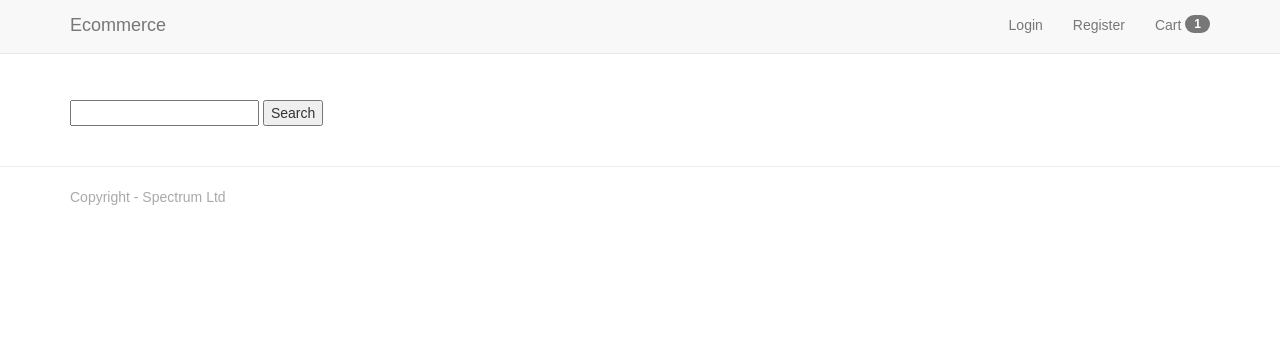
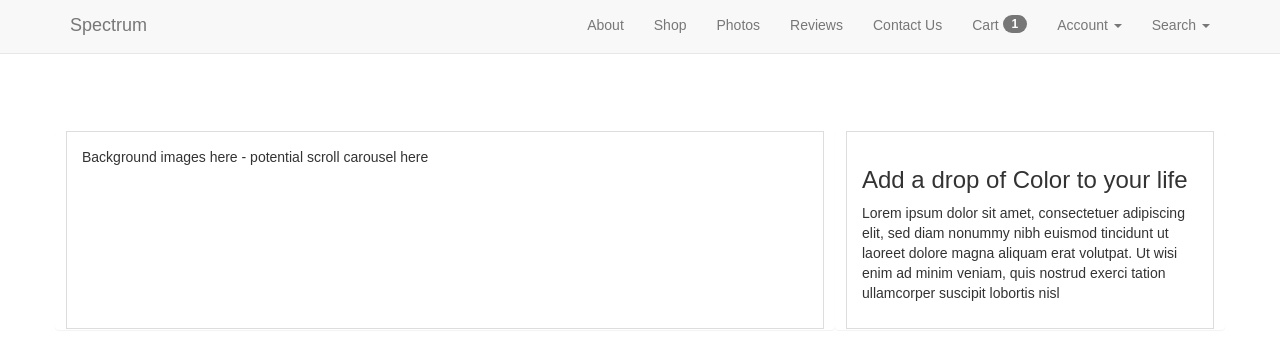
Before and after one commit to Andreaytm/spectrum, a Django app: template home/templates/index.html in a window 1280 px wide. Shown: the top 357 px of the page. Before the commit the page ends 205 px from the top, so only its background shows below. Run offline with Django 3.2, Linux system fonts and the light colour scheme; the template is opened without the code that fills it: most values are stand-ins (such as "Sample title", 1, 10 or a date in 2020); some libraries are stand-ins or nearby versions.

Commit message:
Add placeholder content for home and base of webpage

```diff
--- a/home/templates/index.html
+++ b/home/templates/index.html
@@ -1,4 +1,60 @@
 {% extends 'base.html' %}
+{% block content %}
+<div class= "row row-flex">
+    <div class="col-xs-10 col-xs-offset-1 col-sm-offset-0 col-sm-6 col-md-8 display panel panel-default">
+        <div class="panel-body">
+            <p>Background images here - potential scroll carousel here
+            </p>
+        </div>
+    </div>
+    <div class="col-xs-10 col-xs-offset-1 col-sm-offset-0 col-sm-6 col-md-4 display panel panel-default">
+        <div class="panel-body">
+            <h3>Add a drop of Color to your life</h3>
+            <p>Lorem ipsum dolor sit amet, consectetuer adipiscing elit,
+            sed diam nonummy nibh euismod tincidunt ut laoreet dolore
+            magna aliquam erat volutpat. Ut wisi enim ad minim veniam,
+            quis nostrud exerci tation ullamcorper suscipit lobortis nisl
+            </p>
+        </div>
+    </div>
+</div>
 
-{% block content %}
+<div class= "row row-flex">
+    <div class="col-xs-10 col-xs-offset-1 col-sm-offset-0 col-sm-6 col-md-4 display panel panel-default">
+        <div class="panel-body">
+            <h3>Review Title Here</h3>
+            <img src="/">
+            <p>Lorem ipsum dolor sit amet, consectetuer adipiscing elit,
+            sed diam nonummy nibh euismod tincidunt ut laoreet dolore
+            magna aliquam erat volutpat. Ut wisi enim ad minim veniam,
+            quis nostrud exerci tation ullamcorper suscipit lobortis nisl
+            </p>
+        </div>
+    </div>
+    <div class="col-xs-10 col-xs-offset-1 col-sm-offset-0 col-sm-6 col-md-4 display panel panel-default">
+        <div class="panel-body">
+            <h3>Review Title Here</h3>
+            <img src="/">
+            <p>Lorem ipsum dolor sit amet, consectetuer adipiscing elit,
+            sed diam nonummy nibh euismod tincidunt ut laoreet dolore
+            magna aliquam erat volutpat. Ut wisi enim ad minim veniam,
+            quis nostrud exerci tation ullamcorper suscipit lobortis nisl
+            </p>
+        </div>
+    </div>
+    <div class="col-xs-10 col-xs-offset-1 col-sm-offset-0 col-sm-6 col-md-4 display panel panel-default">
+        <div class="panel-body">
+            <h3>Review Title Here</h3>
+            <img src="/">
+            <p>Lorem ipsum dolor sit amet, consectetuer adipiscing elit,
+            sed diam nonummy nibh euismod tincidunt ut laoreet dolore
+            magna aliquam erat volutpat. Ut wisi enim ad minim veniam,
+            quis nostrud exerci tation ullamcorper suscipit lobortis nisl
+            </p>
+        </div>
+    </div>
+</div>
+<div>
+    <!-- Add products in here -->
+</div>
 {% endblock %}
--- a/templates/base.html
+++ b/templates/base.html
@@ -5,15 +5,16 @@
     <meta charset="UTF-8">
     <meta name="viewport" content="width=device-width, initial-scale=1">
     <meta http-equiv="X-UA-Compatible" content="ie=edge">
-    <title>Ecommerce</title>
+    <title>Spectrum</title>
     <link rel="stylesheet" href="https://cdnjs.cloudflare.com/ajax/libs/bootswatch/3.3.7/cerulean/bootstrap.min.css">
     <link rel="stylesheet" href="{% static 'font-awesome/css/font-awesome.min.css' %}">
-
     <link rel="stylesheet" href="{% static 'css/custom.css' %}" type="text/css">
 
     <!-- Latest compiled and minified JavaScript -->
     <script src="https://cdnjs.cloudflare.com/ajax/libs/jquery/3.2.1/jquery.min.js"></script>
     <script src="https://cdnjs.cloudflare.com/ajax/libs/twitter-bootstrap/3.3.7/js/bootstrap.min.js"></script>
+    {% block head_js %}
+    {% endblock head_js %}
 </head>
 
 <body>
@@ -26,17 +27,15 @@
                     <span class="icon-bar"></span>
                     <span class="icon-bar"></span>
                 </button>
-                <a class="navbar-brand" href="/">Ecommerce</a>
+                <a class="navbar-brand" href="{% url 'index' %}">Spectrum</a>
             </div>
             <div id="navbar" class="navbar-collapse collapse">
                 <ul class="nav navbar-nav navbar-right">
-                    {% if user.is_authenticated %}
-                        <li><a href="{% url 'profile' %}">Profile</a></li>
-                        <li><a href="{% url 'logout' %}">Logout</a></li>
-                    {% else %}
-                        <li><a href="{% url 'login' %}">Login</a></li>
-                        <li><a href="{% url 'registration' %}">Register</a></li>
-                    {% endif %}
+                    <li><a href="/">About</a></li>
+                    <li><a href="{% url 'products' %}">Shop</a></li>
+                    <li><a href="/">Photos</a></li>
+                    <li><a href="{% url 'get_review' %}">Reviews</a></li>
+                    <li><a href="{% url 'contacts' %}">Contact Us</a></li>
                     <li>
                         <a href="{% url 'view_cart' %}">
                             <i class="fa fa-shipping-cart"></i>Cart
@@ -44,6 +43,29 @@
                             <label class="badge badge-warning">{{ product_count }}</label>
                             {% endif %}
                         </a>
+                    </li>
+                    <li class="dropdown">
+                        <a class="dropdown-toggle" data-toggle="dropdown">Account
+                        <span class="caret"></span></a>
+                        <ul class="dropdown-menu">
+                        {% if user.is_authenticated %}
+                            <li><a href="{% url 'profile' %}">Profile</a></li>
+                            <li><a href="{% url 'logout' %}">Logout</a></li>
+                        {% else %}
+                            <li><a href="{% url 'login' %}">Login</a></li>
+                            <li><a href="{% url 'registration' %}">Register</a></li>
+                        {% endif %}
+                        </ul>
+                    </li>
+                    <li class="dropdown display-search">
+                        <a class="dropdown-toggle" data-toggle="dropdown">Search
+                            <span class="caret"></span></a>
+                        <ul class="dropdown-menu">
+                        <form action="{% url 'search' %}" method="get">
+                            <input type="text" name="q">
+                            <button type="submit">Search</button>
+                        </form>
+                        </ul>
                     </li>
                 </ul>
             </div>
@@ -59,18 +81,33 @@
         </div>
     {% endif %}
     <div class="container">
-        <div class="display">
-            <form action="{% url 'search' %}" method="get">
-                <input type="text" name="q">
-                <button type="submit">Search</button>
-            </form>
-        </div>
+        <h1>{% block page_title %}{% endblock %}</h1>
         {% block content %}{% endblock %}
     </div>
     <footer>
         <div class="container">
             <p>Copyright - Spectrum Ltd</p>
         </div>
+        <div id="footer-details" class="row">
+            <div class="col-sm-4">
+                <h5 class="uppercase general-sub">About</h5>
+                <h5 class="uppercase general-sub">Photos</h5>
+                <h5 class="uppercase general-sub">FAQs</h5>
+                <h5 class="uppercase general-sub">Contact Us</h5>
+            </div>
+            <div class="col-sm-4">
+                <h5 class="uppercase general-sub">MySocial</h5>
+                <ul class="list-inline social-links">
+                    <li><a target="_blank" class="hvr-sweep-to-bottom" href="https://www.facebook.com"><i class="fa fa-facebook"></i></a></li>
+                    <li><a target="_blank" class="hvr-sweep-to-bottom" href="https://www.twitter.com"><i class="fa fa-twitter"></i></a></li>
+                    <li><a target="_blank" class="hvr-sweep-to-bottom" href="https://www.linkedin.com"><i class="fa fa-linkedin"></i></a></li>
+                    <li><a target="_blank" class="hvr-sweep-to-bottom" href="https://www.pinterest.co.uk"><i class="fa fa-pinterest"></i></a></li>
+                    <li><a target="_blank" class="hvr-sweep-to-bottom" href="https://www.instagram.com"><i class="fa fa-instagram"></i></a></li>
+                    <li><a target="_blank" class="hvr-sweep-to-bottom" href="https://www.youtube.com"><i class="fa fa-youtube"></i></a></li>
+                </ul>
+            </div>
+        </div>
     </footer>
 </body>
+
 </html>
```
